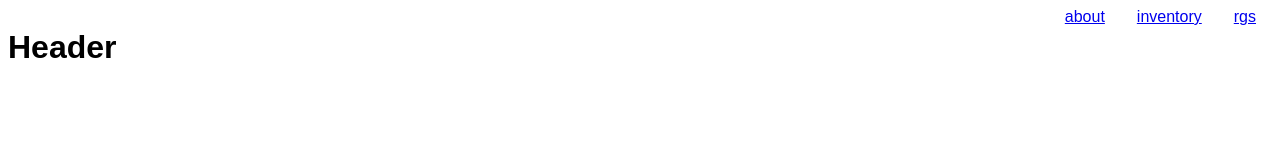
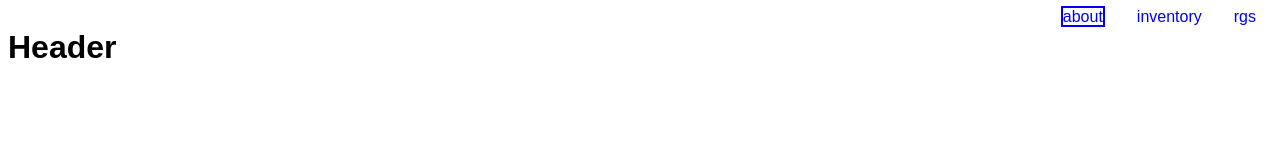
Before and after one commit to LLLisa/portfolio, a React app: page /about in a window 1280 px wide. Shown: the top 160 px of the page. Built offline with nearby package versions, Linux system fonts and the light colour scheme.

Commit message:
navbar shows current page

```diff
--- a/public/style.css
+++ b/public/style.css
@@ -16,6 +16,11 @@ header {
 
 nav > a {
   margin: 1rem;
+  text-decoration: none;
+}
+
+.currentPageLink {
+  border: 2px solid blue;
 }
 
 main {
--- a/src/components/Header.tsx
+++ b/src/components/Header.tsx
@@ -4,15 +4,25 @@ import { Link, useParams } from 'react-router-dom';
 export default () => {
   const page = useParams().page as string;
 
-  console.log(page);
+  const getWhichSelected = (thisLink: string): string => {
+    // console.log(thisLink, page);
+    if (thisLink === page) return 'currentPageLink';
+    return '';
+  };
 
   return (
     <header>
       <h1>Header</h1>
       <nav>
-        <Link to="/">about</Link>
-        <Link to="/inventory">inventory</Link>
-        <Link to="/rgs">rgs</Link>
+        <Link to="/" className={getWhichSelected('about')}>
+          about
+        </Link>
+        <Link to="/inventory" className={getWhichSelected('inventory')}>
+          inventory
+        </Link>
+        <Link to="/rgs" className={getWhichSelected('rgs')}>
+          rgs
+        </Link>
       </nav>
     </header>
   );
```
